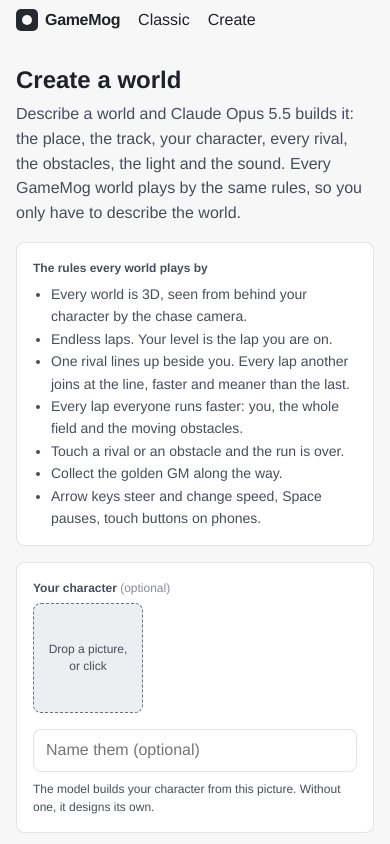
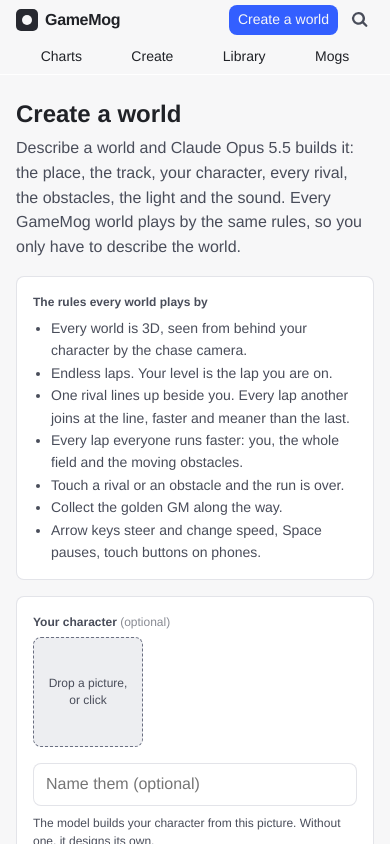
Before and after one commit to GameMog/GameMog, a Next.js app: page /create in a window 390 px wide. Shown: the top 844 px of the page. Built offline with nearby package versions, Linux system fonts and the light colour scheme.

Commit message:
Rebuild responsive platform header

```diff
--- a/app/globals.css
+++ b/app/globals.css
@@ -45,6 +45,7 @@
   font-family:'Figtree Variable','Helvetica Neue',Helvetica,Arial,sans-serif;
   font-size:16px;font-weight:400;line-height:1.4;
   -webkit-font-smoothing:antialiased;
+  padding-top:40px;
 }
 a{color:inherit;text-decoration:none}
 button{font:inherit;color:inherit;background:none;border:none;cursor:pointer}
@@ -64,8 +65,8 @@
 .dim-2{color:var(--ink-3)}
 
 /* ---------------------------------------------------------------- header -- */
-/* 40px, flat, no border, no shadow. Exactly the height Roblox runs. */
-.hdr{background:var(--page);position:sticky;top:0;z-index:60}
+/* 40px, flat, no shadow. Exactly the height Roblox runs. */
+.hdr{background:var(--page);position:fixed;top:0;left:0;right:0;z-index:60;border-bottom:1px solid #FFFFFF}
 .hdr .bar{display:flex;align-items:center;height:40px;gap:0}
 .wordmark{display:flex;align-items:center;gap:7px;padding:0 9px 0 0;flex:0 0 auto}
 .wordmark .mk{width:22px;height:22px;border-radius:5px;background:var(--dark);position:relative}
@@ -74,16 +75,16 @@
 .nvl{font-size:16px;font-weight:500;padding:6px 9px;color:var(--ink);flex:0 0 auto;white-space:nowrap}
 .nvl:hover{color:var(--blue)}
 .nvl.on{font-weight:700}
-.nvl[aria-disabled]{color:var(--ink-3);cursor:default}
-.nvl[aria-disabled]:hover{color:var(--ink-3)}
-.srch{position:relative;flex:0 1 360px;margin:0 12px}
+.desktopnav{display:flex;align-items:center}
+.mobile-nav,.mobile-search{display:none}
+.srch{position:relative;width:360px;flex:0 1 360px;margin:0 12px 0 auto}
 .srch input{
-  width:100%;height:28px;background:var(--fill);border:none;border-radius:var(--r);
+  width:100%;height:28px;background:var(--fill);border:1px solid var(--line);border-radius:var(--r);
   padding:5px 12px 5px 33px;font-size:16px;line-height:22.4px;outline:none;
 }
 .srch input::placeholder{color:var(--ink-3)}
 .srch .ic{position:absolute;left:10px;top:6px;color:var(--ink-3)}
-.btn .narrow{display:none}
+.createworld{flex:0 0 auto}
 
 /* --------------------------------------------------------------- buttons -- */
 .btn{
@@ -304,11 +305,15 @@
 }
 @media(max-width:760px){
   :root{--gutter:16px}
+  body{padding-top:74px}
+  .hdr .bar{height:40px}
+  .desktopnav{display:none}
   .srch{display:none}
-  .nvl.wide{display:none}
   .wordmark b{font-size:16px}
-  .btn .wide{display:none}
-  .btn .narrow{display:inline}
+  .createworld{margin-left:auto;font-size:14px;height:30px}
+  .mobile-search{display:flex;align-items:center;justify-content:center;width:32px;height:32px;margin-left:4px;color:var(--ink-2)}
+  .mobile-nav{display:flex;height:34px;align-items:center;justify-content:space-around;padding:0 var(--gutter)}
+  .mobile-nav .nvl{font-size:14px;padding:5px 7px}
   h1,.t-h1{font-size:24px;line-height:32px}
   .charthead{align-items:center;margin-bottom:14px}
   .homecharts{margin-top:20px;margin-bottom:-4px}
--- a/app/header.tsx
+++ b/app/header.tsx
@@ -1,15 +1,14 @@
 import Link from 'next/link';
 
 /**
- * One 40px bar, the height Roblox runs. No second row of category tabs, no
- * border under it, no shadow: the nav is the same colour as the page and is
- * separated from the content by space alone. The wordmark is the way home.
+ * One measured 40px desktop bar. Phones keep the same controls in a 40px top
+ * row and place navigation in a 34px row underneath.
  */
-/** `wide` links are dropped on a phone, where the bar has room for two. */
 const NAV = [
-  { label: 'Classic', href: '/classic' },
+  { label: 'Charts', href: '/charts/trending' },
   { label: 'Create', href: '/create' },
-  { label: 'Racing', href: '/?f=race', wide: true },
+  { label: 'Library', href: '/library' },
+  { label: 'Mogs', href: '/charts/new-mogs' },
 ];
 
 export function SiteHeader({ on = '' }: { on?: string }) {
@@ -19,17 +18,19 @@
         <Link href="/" className="wordmark" aria-label="GameMog home">
           <span className="mk" /><b>GameMog</b>
         </Link>
-        {NAV.map((n) => (
-          <Link key={n.label} href={n.href}
-            className={`nvl${n.label === on ? ' on' : ''}${n.wide ? ' wide' : ''}`}>
-            {n.label}
-          </Link>
-        ))}
-        <div className="srch">
+        <nav className="desktopnav" aria-label="Primary">
+          {NAV.map((n) => <Link key={n.label} href={n.href} className={`nvl${n.label === on ? ' on' : ''}`}>{n.label}</Link>)}
+        </nav>
+        <form className="srch" action="/charts/trending">
           <span className="ic"><Icon name="search" size={16} /></span>
-          <input placeholder="Search" aria-label="Search worlds" />
-        </div>
+          <input name="q" placeholder="Search" aria-label="Search worlds" />
+        </form>
+        <Link href="/create" className="btn createworld">Create a world</Link>
+        <Link href="/charts/trending" className="mobile-search" aria-label="Search worlds"><Icon name="search" size={20} /></Link>
       </div>
+      <nav className="mobile-nav wrap" aria-label="Primary">
+        {NAV.map((n) => <Link key={n.label} href={n.href} className={`nvl${n.label === on ? ' on' : ''}`}>{n.label}</Link>)}
+      </nav>
     </header>
   );
 }
```
Also changed, not shown: app/charts/[sort]/page.tsx (+7 -4 lines).
